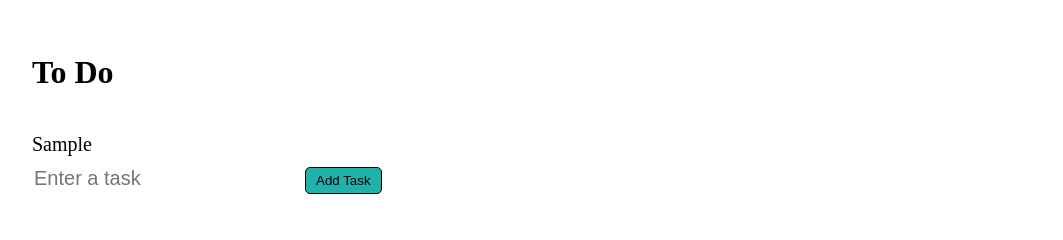
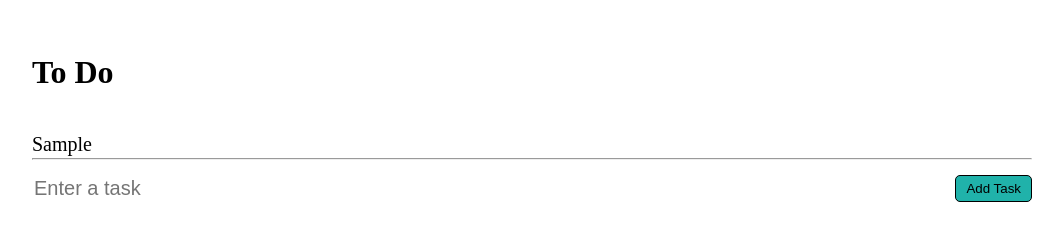
Before and after one commit to nicol29/to-do-list, a plain HTML site: page index.html in a window 1280 px wide. Both pictures are taken after typing "Sample" into the empty fields and a click on the button "Add Task". Shown: the whole page, without its empty margins (108-1171 px from the left). Drawn offline with Linux system fonts and the light colour scheme.

Commit message:
Add lines between tasks

```diff
--- a/app.js
+++ b/app.js
@@ -8,11 +8,6 @@ let editIcon;
 let deleteIcon;
 
 
-submitButton.addEventListener('click', () => {
-    addToStorage(inputField.value);
-    inputField.value = '';
-});
-
 let addToStorage = (taskDesc) => {
     tasks.push({taskDesc});
     appendToDoc(taskDesc)
@@ -21,7 +16,9 @@ let addToStorage = (taskDesc) => {
 }
 
 let appendToDoc = (taskDesc) => {
+    let line = document.createElement('hr');
     let div = document.createElement('div');
+
     div.classList.add('task-description')
     toDoContent.appendChild(div)
     div.innerText = taskDesc;
@@ -31,6 +28,7 @@ let appendToDoc = (taskDesc) => {
 
     div.appendChild(editIcon);
     div.appendChild(deleteIcon);
+    div.appendChild(line);
 
     editIcon.src = './images/edit_icon.png';
     deleteIcon.src = './images/delete_icon.png';
@@ -45,13 +43,16 @@ let deleteTask = (whatTaskToDelete) => {
             tasks.splice(i, 1);
 
             localStorage.setItem('tasks', JSON.stringify(tasks));
-            whatTaskToDelete.remove();
+
+            toDoContent.removeChild(whatTaskToDelete);
         }
     }
 }
 
 for(let i = 0; i < tasks.length; i++){
     let div = document.createElement('div');
+    let line = document.createElement('hr');
+
     div.classList.add('task-description')
     toDoContent.appendChild(div)
     div.innerText = tasks[i].taskDesc;
@@ -61,15 +62,22 @@ for(let i = 0; i < tasks.length; i++){
 
     div.appendChild(editIcon);
     div.appendChild(deleteIcon);
+    div.appendChild(line);
 
     editIcon.src = './images/edit_icon.png';
     deleteIcon.src = './images/delete_icon.png';
 }
 
+
+submitButton.addEventListener('click', () => {
+    addToStorage(inputField.value);
+    inputField.value = '';
+});
+
 toDoContent.addEventListener('click', (e) => {
     if(e.target.matches('img[src*="edit"]')) {
 
-    } else{
+    } else if(e.target.matches('img[src*="delete"]')){
         deleteTask(e.target.parentNode);
     }
 })
--- a/style.css
+++ b/style.css
@@ -16,15 +16,17 @@ body {
     font-size: 1.25rem;
 }
 
+form {
+    display: flex;
+    padding: 5px 0 5px 0;
+}
+
 .add-button {
+    margin-left: auto;
     background-color: lightseagreen;
     padding: 5px 10px 5px 10px;
     border: 1px solid black;
     border-radius: 5px;
-}
-
-form {
-    padding: 5px 0 5px 0;
 }
 
 .tasks {
@@ -32,8 +34,10 @@ form {
 }
 
 .task-description {
-    padding: 5px 0 5px 0;
+    padding: 5px 0 10px 0;
     display: flex;
+    flex-wrap: wrap;
+    gap: 2.5px;
 }
 
 img[src^="./images/edit"]{
@@ -56,3 +60,12 @@ img[src^="./images/delete"]{
 .tasks div {
     font-size: 1.25rem;
 }
+
+hr {
+    margin: 0;
+    width: 100%;
+}
+
+input {
+    outline: none;
+}
```
